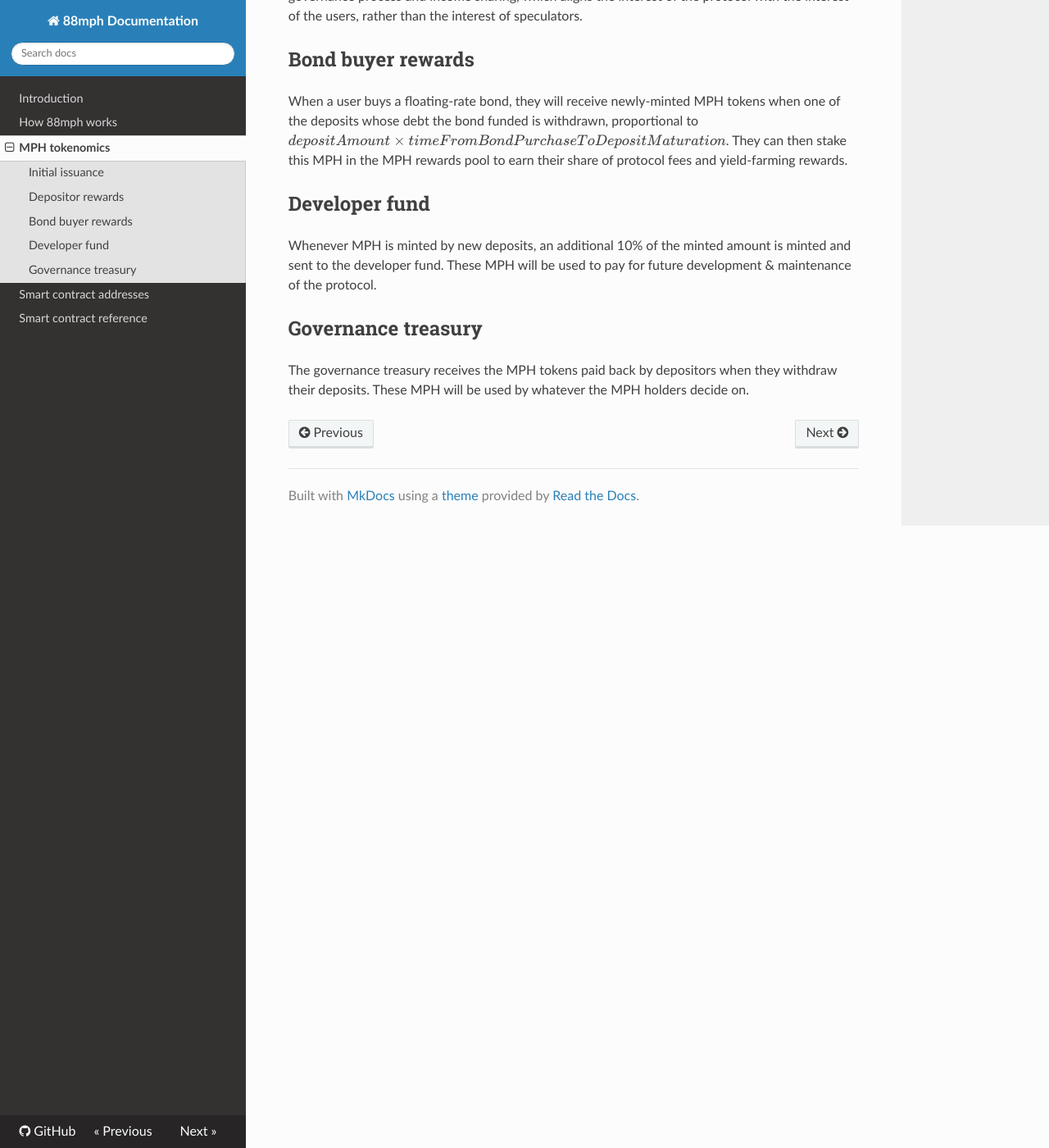
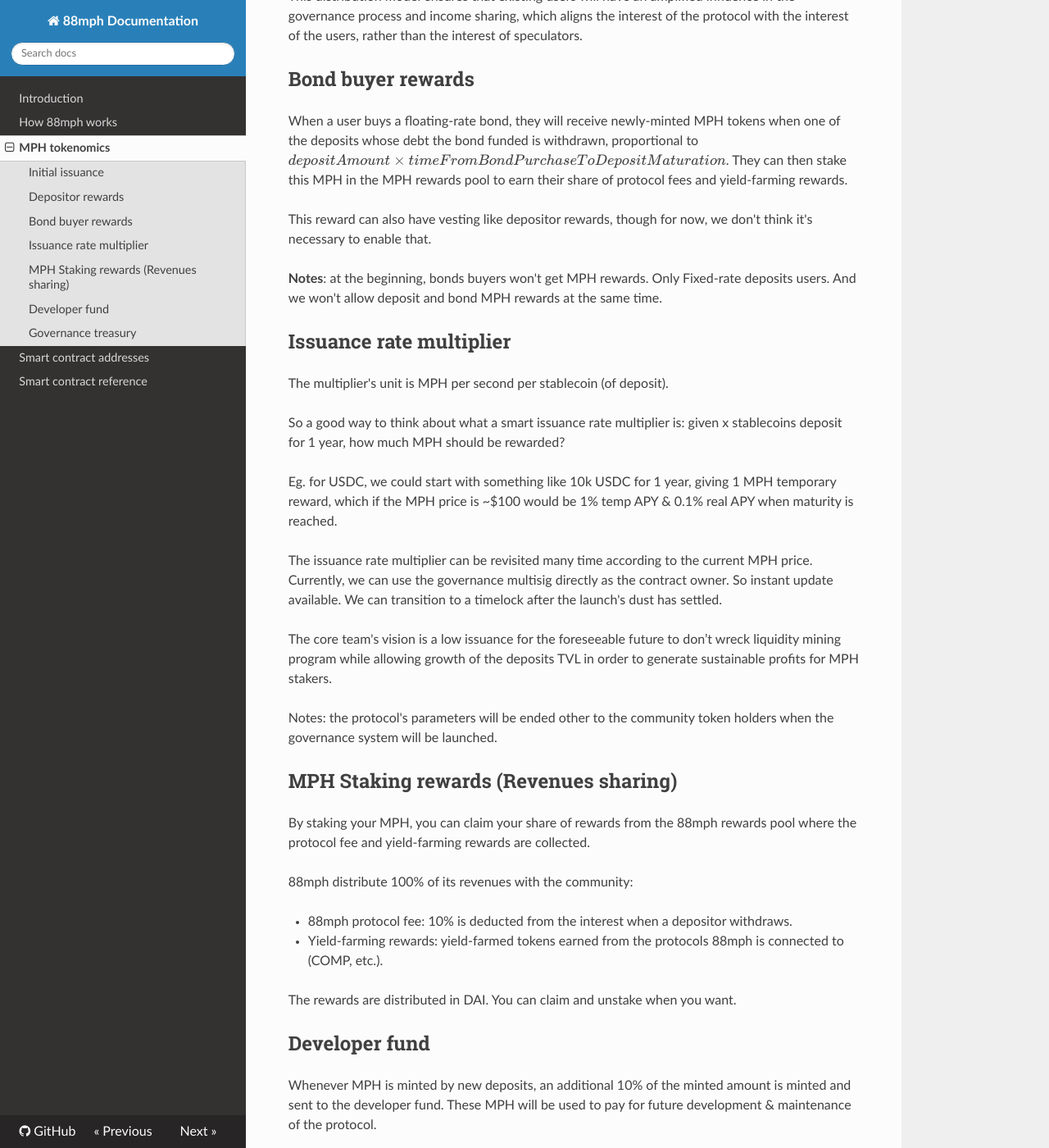
Before and after one commit to 88mphapp/docs, an MkDocs documentation site: the page built from docs/mph.md, in a window 1280 px wide and 1400 px high, scrolled down 768 px. Shown: the whole window at 82% size. Built offline with MkDocs 1.6.1, drawn with Linux system fonts in a browser that asks for light colours; nearby versions of some CDN libraries; formulas are drawn with MathJax 3; some of the changed text lies outside the part shown.

Commit message:
Updated MPH and HIW

```diff
--- a/docs/mph.md
+++ b/docs/mph.md
@@ -2,15 +2,18 @@
 
 ## Initial issuance
 
-88,000 MPH were taken from the governance treasury and will be distributed via liquidity mining.
+An initial supply of 88,000 MPH were minted and will be distributed via liquidity mining.
 
-It begins at 12:00 pm PT 11/20/2020 and lasts 14 days. Products reboot will start shortly after. [See why](https://medium.com/88mphapp/88mph-mphminter-contract-issue-6365dbcacb4f).
+It begins at 12:00 pm PT 11/20/2020 and lasts 14 days.
 
 To participate, follow these steps:
 
-1. Deposit into an 88mph pool. This will give you some upfront MPH (Deposit will be activated shortly after farming restart).
+1. Deposit into an 88mph fixed-rate APY pool. This will give you some upfront MPH.
 2. Provide liquidity to [the MPH-ETH Uniswap pair](https://info.uniswap.org/pair/0x4d96369002fc5b9687ee924d458a7e5baa5df34e)
 3. Stake the Uniswap LP token [here](https://88mph.app/farming)
+4. Unstake when you want without penalty.
+
+MPH token address: 0x8888801af4d980682e47f1a9036e589479e835c5
 
 ## Depositor rewards
 
@@ -22,10 +25,47 @@
 
 When a user buys a floating-rate bond, they will receive newly-minted MPH tokens when one of the deposits whose debt the bond funded is withdrawn, proportional to \(depositAmount \times timeFromBondPurchaseToDepositMaturation\). They can then stake this MPH in the MPH rewards pool to earn their share of protocol fees and yield-farming rewards.
 
+This reward can also have vesting like depositor rewards, though for now, we don't think it's necessary to enable that.
+
+**Notes**: at the beginning, bonds buyers won't get MPH rewards. Only Fixed-rate deposits users. And we won't allow deposit and bond MPH rewards at the same time.
+
+## Issuance rate multiplier
+
+The multiplier's unit is MPH per second per stablecoin (of deposit).
+
+So a good way to think about what a smart issuance rate multiplier is: given x stablecoins deposit for 1 year, how much MPH should be rewarded?
+
+Eg. for USDC, we could start with something like 10k USDC for 1 year, giving 1 MPH temporary reward, which if the MPH price is ~$100 would be 1% temp APY & 0.1% real APY when maturity is reached.
+
+The issuance rate multiplier can be revisited many time according to the current MPH price. Currently, we can use the governance multisig directly as the contract owner. So instant update available. We can transition to a timelock after the launch's dust has settled.
+
+The core team's vision is a low issuance for the foreseeable future to don’t wreck liquidity mining program while allowing growth of the deposits TVL in order to generate sustainable profits for MPH stakers.
+
+Notes: the protocol's parameters will be ended other to the community token holders when the governance system will be launched.
+
+## MPH Staking rewards (Revenues sharing)
+
+By staking your MPH, you can claim your share of rewards from the 88mph rewards pool where the protocol fee and yield-farming rewards are collected.
+
+88mph distribute 100% of its revenues with the community:
+
+* 88mph protocol fee: 10% is deducted from the interest when a depositor withdraws.
+* Yield-farming rewards: yield-farmed tokens earned from the protocols 88mph is connected to (COMP, etc.).
+
+The rewards are distributed in DAI. You can claim and unstake when you want.
+
 ## Developer fund
 
 Whenever MPH is minted by new deposits, an additional 10% of the minted amount is minted and sent to the developer fund. These MPH will be used to pay for future development & maintenance of the protocol.
 
+Development funds: 0xfecBad5D60725EB6fd10f8936e02fa203fd27E4b
+
 ## Governance treasury
+MPH holders have the power to shape the future of the protocol. A dedicated Snapshot will be live shortly after the protocol launch to enable community control.
 
-The governance treasury receives the MPH tokens paid back by depositors when they withdraw their deposits. These MPH will be used by whatever the MPH holders decide on.
+As previously stated, the governance treasury receives the MPH tokens paid back by depositors when they withdraw their deposits. These MPH will be used by whatever the MPH holders decide on.
+
+
+The governance process works by having users vote with their MPH tokens on various proposals ranging from protocol parameters to smart ways of using the capital assets stored in the treasury for creating new incentives, capitalization, and at the end growth.
+
+Governance treasury: 0x56f34826Cc63151f74FA8f701E4f73C5EAae52AD
```
Also changed, not shown: docs/howitworks.md (+16 -7 lines), docs/index.md (+1 -1 lines).
